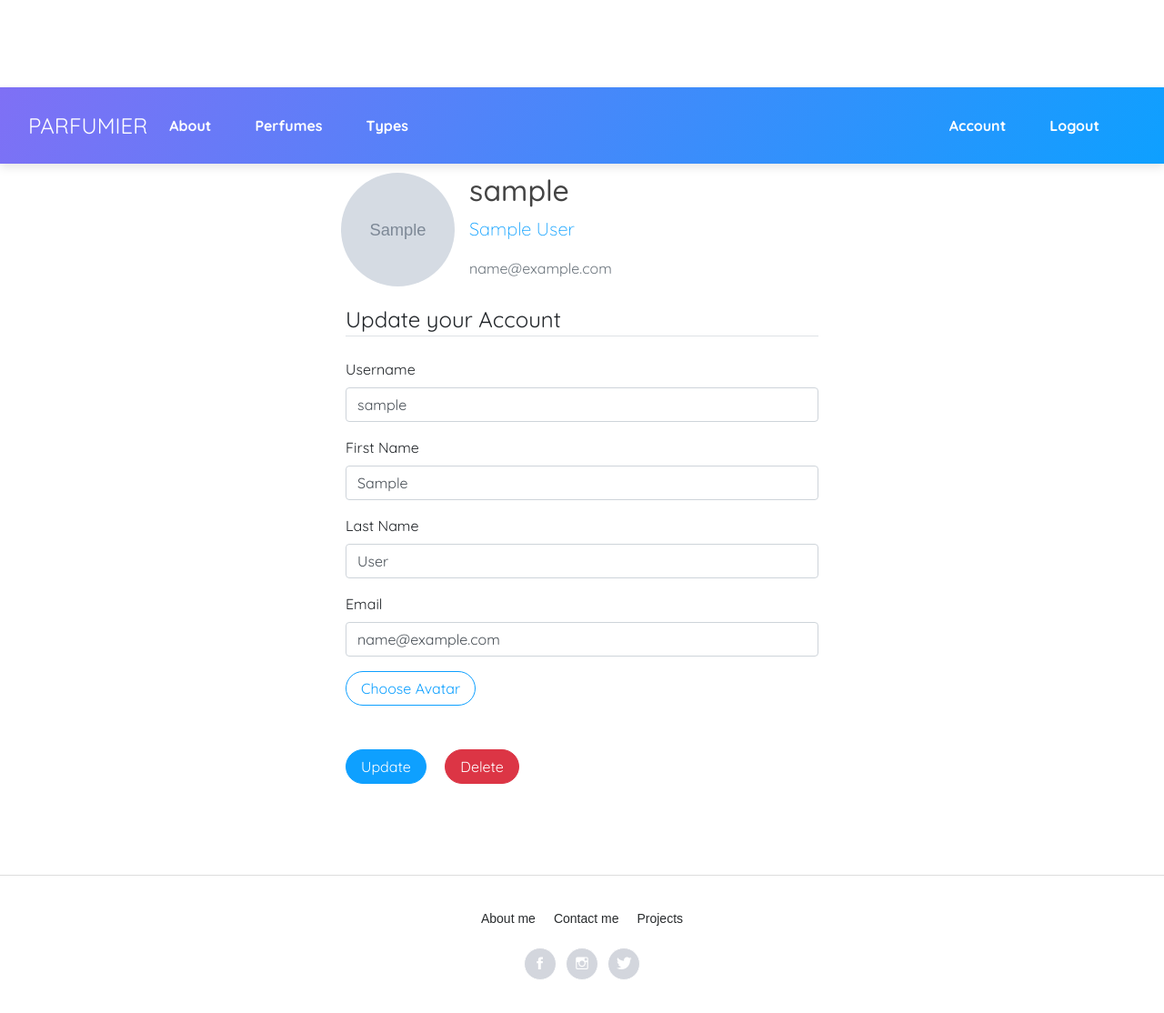
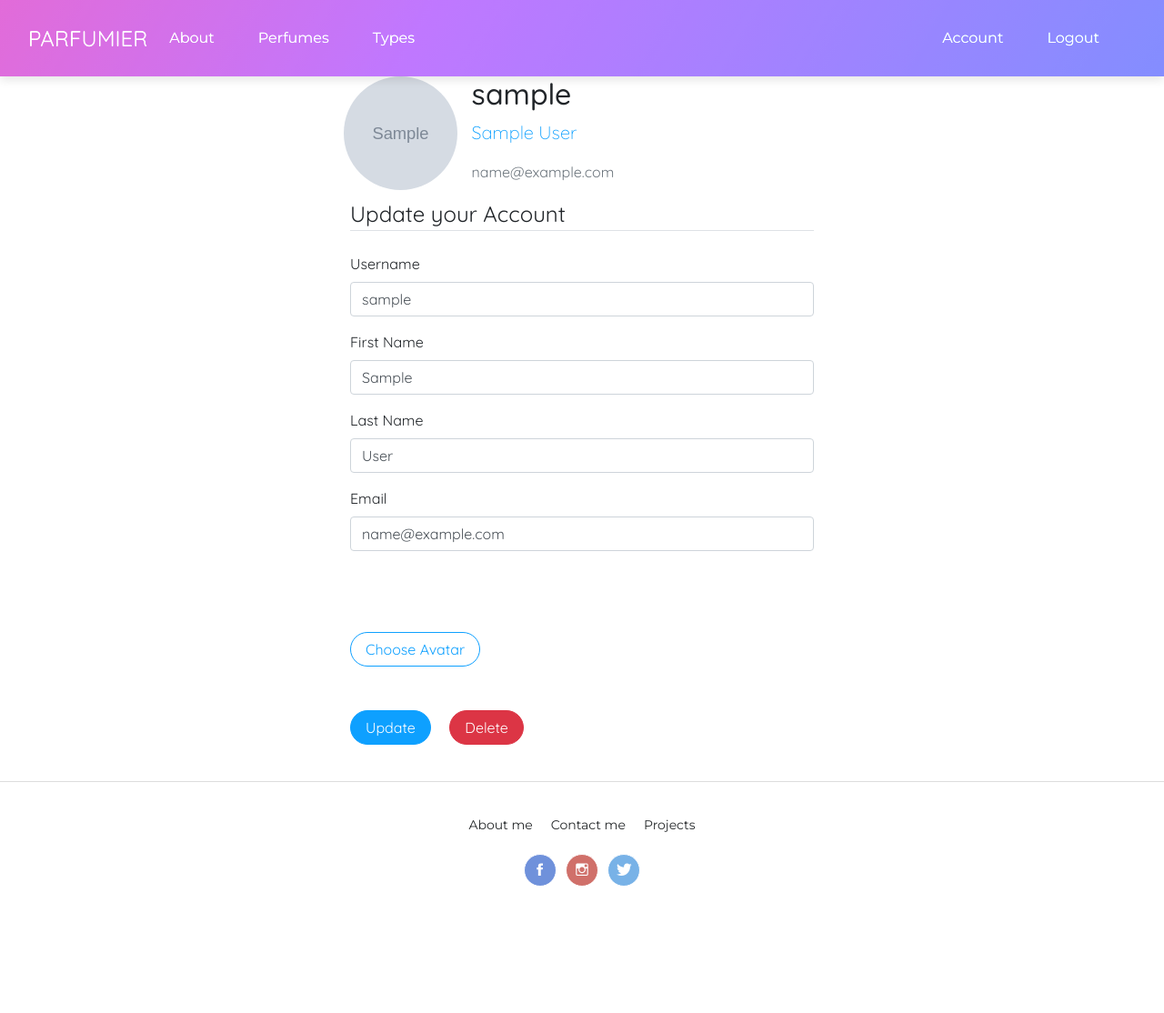
Before and after one commit to GBrachetta/Parfumier, a Flask app: page /account in a window 1280 px wide. Shown: the whole page at 91% size. After the commit the page ends 975 px from the top, so only its background shows below. Run offline with Flask 2, Linux system fonts and the light colour scheme; a user stored in the database is signed in; grey boxes marked "Sample" are stand-in pictures; a database or web service that is not in the repository returns one stand-in record (values such as "Sample title"); some libraries are stand-ins or nearby versions.

Commit message:
Commented out previous css file in order to start the redesign from the ground up

```diff
--- a/parfumier/static/css/styles.css
+++ b/parfumier/static/css/styles.css
@@ -1,10 +1,9 @@
-@import url("https://fonts.googleapis.com/css2?family=Quicksand:wght@300;400;500;700&display=swap");
-
+/* @import url("https://fonts.googleapis.com/css2?family=Quicksand:wght@300;400;500;700&display=swap"); */
+@import url("https://fonts.googleapis.com/css2?family=Alex+Brush&family=Lato:wght@300;400;700&family=Montserrat:ital,wght@0,400;0,600;0,700;1,300&family=Quicksand:wght@300;400;500;700&display=swap");
 body {
-    margin-top: 6rem;
     font-family: "Quicksand", sans-serif !important;
 }
-
+/*
 h1,
 h2,
 h3,
@@ -44,10 +43,8 @@ h6 {
     display: inline-block;
     width: 164px;
     height: 164px;
-    /* background-size: 100% auto; */
     background-size: cover;
     background-repeat: no-repeat;
-    /* background-origin: border-box; */
     margin-left: 77px;
     position: absolute;
     border-radius: 5px;
@@ -61,7 +58,6 @@ h6 {
     height: 46px;
     background-size: cover;
     background-repeat: no-repeat;
-    /* background-origin: border-box; */
     margin-left: 25px;
 }
 
@@ -101,9 +97,7 @@ h6 {
     max-width: 250px;
 }
 
-/* .card-img-top{
-    max-height: 100px;
-} */
+
 
 .view-more:hover {
     text-decoration: none;
@@ -197,9 +191,7 @@ h6 {
     font-size: 1.2rem;
 }
 
-/* .pagination li{
-    padding: 10px 20px;
-} */
+
 
 .pagination li:hover{
     text-decoration: none;
@@ -207,6 +199,117 @@ h6 {
 }
 
 .pagination li.active {
-    /* background-color: #830e0e; */
     color: #ddd;
+} */
+
+/* New Style */
+
+/* Navbar */
+#navbar {
+    filter: brightness(114%) hue-rotate(46deg) invert(0%);
 }
+
+.portfolio-navbar .navbar-nav .nav-link {
+    font-family: "Montserrat", sans-serif;
+    font-weight: 500;
+}
+
+/* Footer */
+div.social-icons .background-facebook {
+    background-color: rgb(64, 109, 208);
+}
+
+div.social-icons .background-instagram {
+    background-color: rgb(193, 65, 57);
+}
+
+div.social-icons .background-twitter {
+    background-color: rgb(76, 153, 224);
+}
+
+.button-blue {
+    margin-left: 0px;
+    margin-top: 40px;
+    height: 40px;
+    background-color: #c7e2f5;
+    color: #585e65;
+}
+
+.button-green {
+    margin-left: 0px;
+    margin-top: 40px;
+    color: #585e65;
+    background-color: #cdf1c4;
+}
+
+.button-red {
+    margin-left: 0px;
+    margin-top: 40px;
+    color: #585e65;
+    margin-right: 0px;
+    background-color: #ffe0ce;
+}
+
+/* Text */
+.portfolio-block .heading h2 {
+    color: rgb(149, 122, 227);
+    font-size: 70px;
+    font-family: "Alex Brush", cursive;
+}
+
+.small-links {
+    font-size: 12px;
+    color: rgb(86, 174, 231);
+}
+
+.muted-texts {
+    font-size: 12px;
+    color: rgb(149, 149, 149);
+}
+
+.account-img {
+    width: 125px;
+    height: 125px;
+}
+
+/* Styling Preview Avatar */
+.form-control-file {
+    position: absolute;
+    width: 1px;
+    height: 1px;
+    opacity: 0;
+}
+
+#form-perfume .form-control-thumbnail {
+    display: inline-block;
+    width: 164px;
+    height: 164px;
+    background-size: cover;
+    background-repeat: no-repeat;
+    margin-left: 77px;
+    position: absolute;
+    border-radius: 5px;
+}
+
+#form-profile .form-control-thumbnail {
+    /* position: absolute; */
+    border-radius: 50%;
+    display: inline-block;
+    width: 100px;
+    height: 100px;
+    background-size: cover;
+    background-repeat: no-repeat;
+}
+
+.edit-user-username {
+    font-size: 30px;
+    color: rgb(100, 136, 171);
+}
+
+.edit-user-names {
+    color: rgb(72, 165, 177);
+}
+
+.edit-user-email {
+    color: rgb(142,166,187);
+}
```
